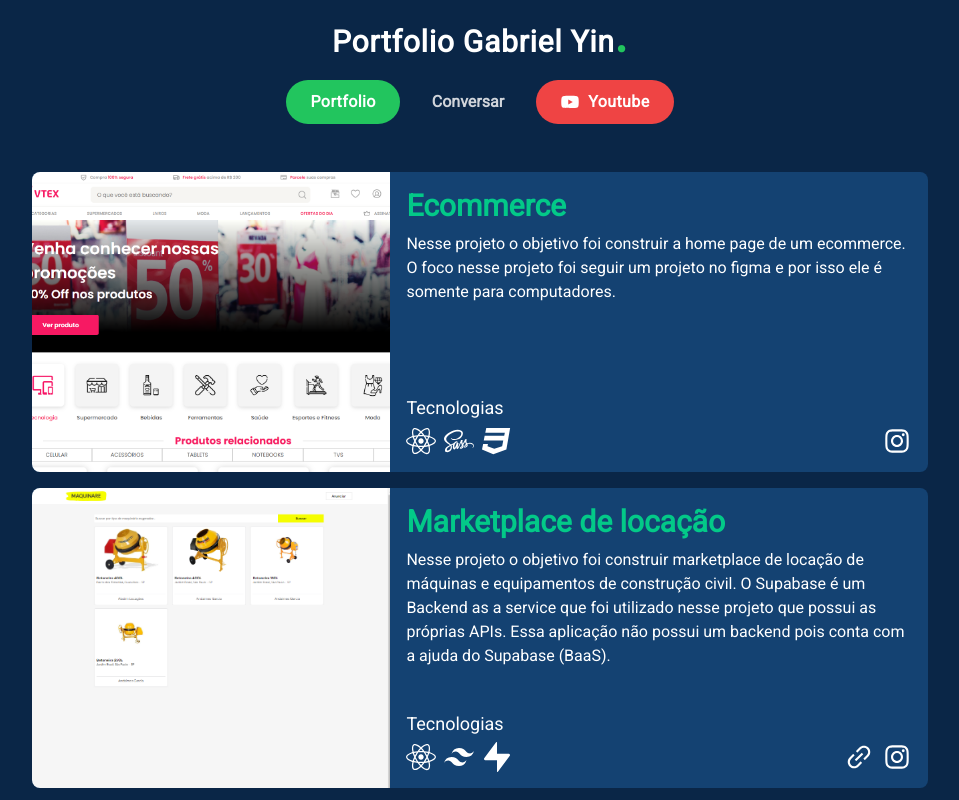
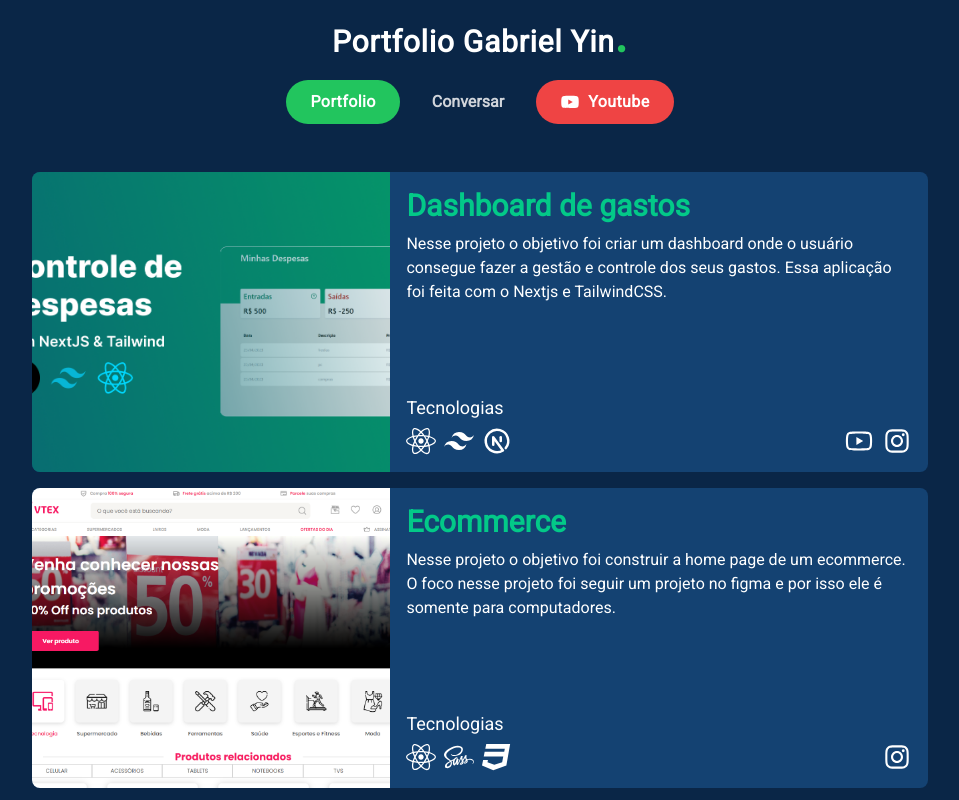
Before and after one commit to gabrielyin/portfolio, a Next.js app: page / in a window 1280 px wide. Shown: the top 800 px of the page, without its empty margins (160-1119 px from the left). Built offline with nearby package versions, Linux system fonts and the light colour scheme.

Commit message:
dashboard de gastos

```diff
--- a/src/pages/index.jsx
+++ b/src/pages/index.jsx
@@ -9,6 +9,7 @@ import todoListImage from '../assets/todo-list.png';
 import imobiliariaImage from '../assets/imobiliaria.png';
 import maquinareImage from '../assets/maquinareImage.png';
 import ecommerceImage from '../assets/vtex.png';
+import gastosImage from '../assets/gastos.png';
 import Image from "next/image";
 import Head from "next/head";
 
@@ -67,6 +68,55 @@ export
       </div >
       {onActive === 'portfolio' ? (
         <main className="max-w-4xl mx-auto px-4 md:px-0 py-10 flex flex-col gap-4">
+          <div
+            className="bg-secondary rounded-lg overflow-hidden min-h-[600px] md:min-h-[300px] flex flex-col md:flex-row"
+          >
+            <div
+              className="h-[300px] md:w-2/5"
+            >
+              <Image
+                alt='gastosImage'
+                src={gastosImage}
+                className="object-cover h-full w-full"
+              />
+            </div>
+            <div
+              className="p-4 grow flex flex-col justify-between md:w-3/5"
+            >
+              <div>
+                <h2 className="text-3xl font-semibold mb-2 text-button">Dashboard de gastos</h2>
+                <p className="text-white">
+                  Nesse projeto o objetivo foi criar um dashboard onde o usuário consegue fazer a gestão e controle dos seus gastos. Essa aplicação foi feita com o Nextjs e TailwindCSS.
+                </p>
+              </div>
+              <div className="flex text-white justify-between text-3xl">
+                <div>
+                  <h2 className="text-lg mb-1">
+                    Tecnologias
+                  </h2>
+                  <div className="flex gap-2 ">
+                    <Link target="_blank" href='https://react.dev/'>
+                      <FaReact />
+                    </Link>
+                    <Link target="_blank" href='https://tailwindcss.com/'>
+                      <SiTailwindcss />
+                    </Link>
+                    <Link target="_blank" href='https://nextjs.org/'>
+                      <TbBrandNextjs />
+                    </Link>
+                  </div>
+                </div>
+                <div className="flex items-end gap-2">
+                  <Link target="_blank" href='https://youtu.be/yTBHF31L5c0'>
+                    <AiOutlineYoutube />
+                  </Link>
+                  <Link target="_blank" href='https://www.instagram.com/yinovar/'>
+                    <AiOutlineInstagram />
+                  </Link>
+                </div>
+              </div>
+            </div>
+          </div>
           <div
             className="bg-secondary rounded-lg overflow-hidden min-h-[600px] md:min-h-[300px] flex flex-col md:flex-row cursor-pointer"
           >
```
Also changed, not shown: src/assets/gastos.png (added).
